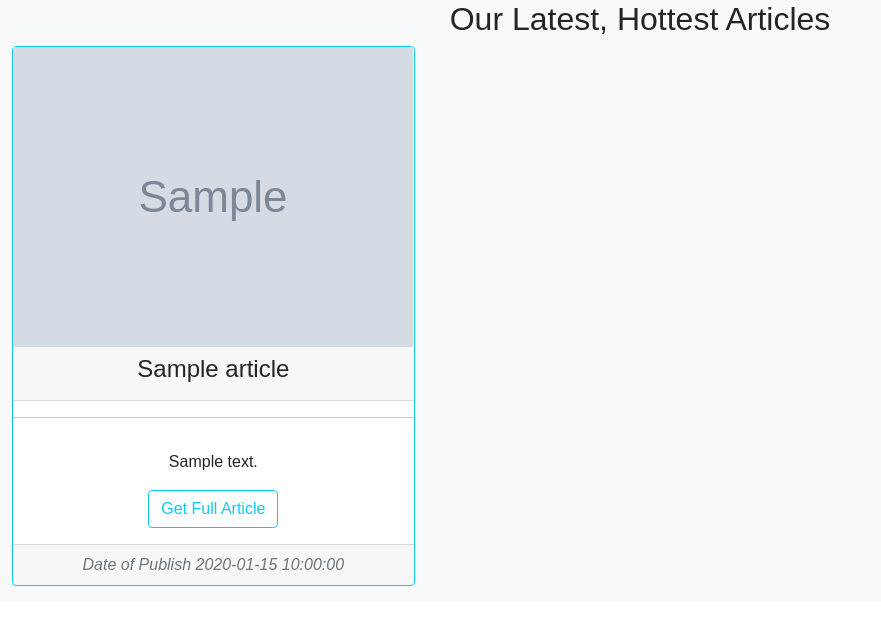
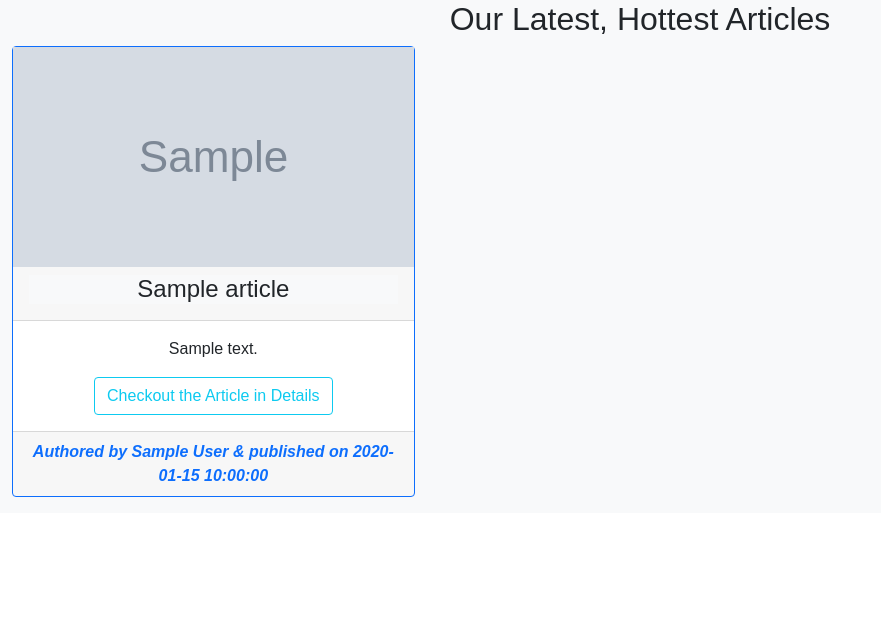
Before and after one commit to Reuben-Kipkemboi/News-API, a Flask app: template app/templates/news_details.html in a window 1280 px wide. Shown: the top 625 px of the page, without its empty margins (0-881 px from the left). Run offline with Flask 2, Linux system fonts and the light colour scheme; the template is opened without the code that fills it: most values are stand-ins (such as "Sample title", 1, 10 or a date in 2020); grey boxes marked "Sample" are stand-in pictures; some libraries are stand-ins or nearby versions; some web fonts are replaced.

Commit message:
card-styling - optimize card-styling

```diff
--- a/app/static/css/index.css
+++ b/app/static/css/index.css
@@ -16,3 +16,13 @@
 #title span{
     color: black;
 }
+
+/* articles page styling */
+#img-responsive{
+    width: 100%;
+    height: 220px;
+}
+#article-card{
+    height: 80vh;
+    background-color: red;
+}
--- a/app/templates/news_details.html
+++ b/app/templates/news_details.html
@@ -1,29 +1,27 @@
 {%extends 'base.html'%}
 {% block content %}
-
-<div class="container-fluid bg-light">
+<div class="container-fluid bg-light" id="cover">
     <h2 class="text-center">Our Latest, Hottest Articles</h2>
     <div class="row text-center">
         {% for article in articles %}
         <div class="col-md-4">
 
-            <div class="card border-info mb-3">
+            <div class="card border-primary mb-3">
                 <div>
-                    <img src="{{article.urlToImage}}" class="img-responsive" alt="">
+                    <img src="{{article.urlToImage}}" class="img-responsive" id="img-responsive" alt="image" style="height:220px; width:100%">
                 </div>
-                <div class="card-header">
-                    <h4 class="title">
+                <div class="card-header text-center fw-bold">
+                    <h4 class="title bg-light">
                         {{article.title}}
                     </h4>
                 </div>
-                <hr>
-                <div class="card-body">
+                <div class="card-body text-center">
                     <p class="desc">{{article.description}}</p>
-                    <a href="{{article.url}}" class="btn btn-outline-info" target="_blank"">Get Full Article</a>
+                    <a href="{{article.url}}" class="btn btn-outline-info" target="_blank"">Checkout the Article in Details</a>
 
                 </div>
                 <div class="card-footer text-muted">
-                   <em>Date of Publish {{article.publishedAt}}</em>
+                   <em class="text-primary fw-bold">Authored by {{article.author}} & published on {{article.publishedAt}}</em>
 
                 </div>
             </div>
```
Also changed, not shown: app/templates/index.html (+16 -18 lines).
